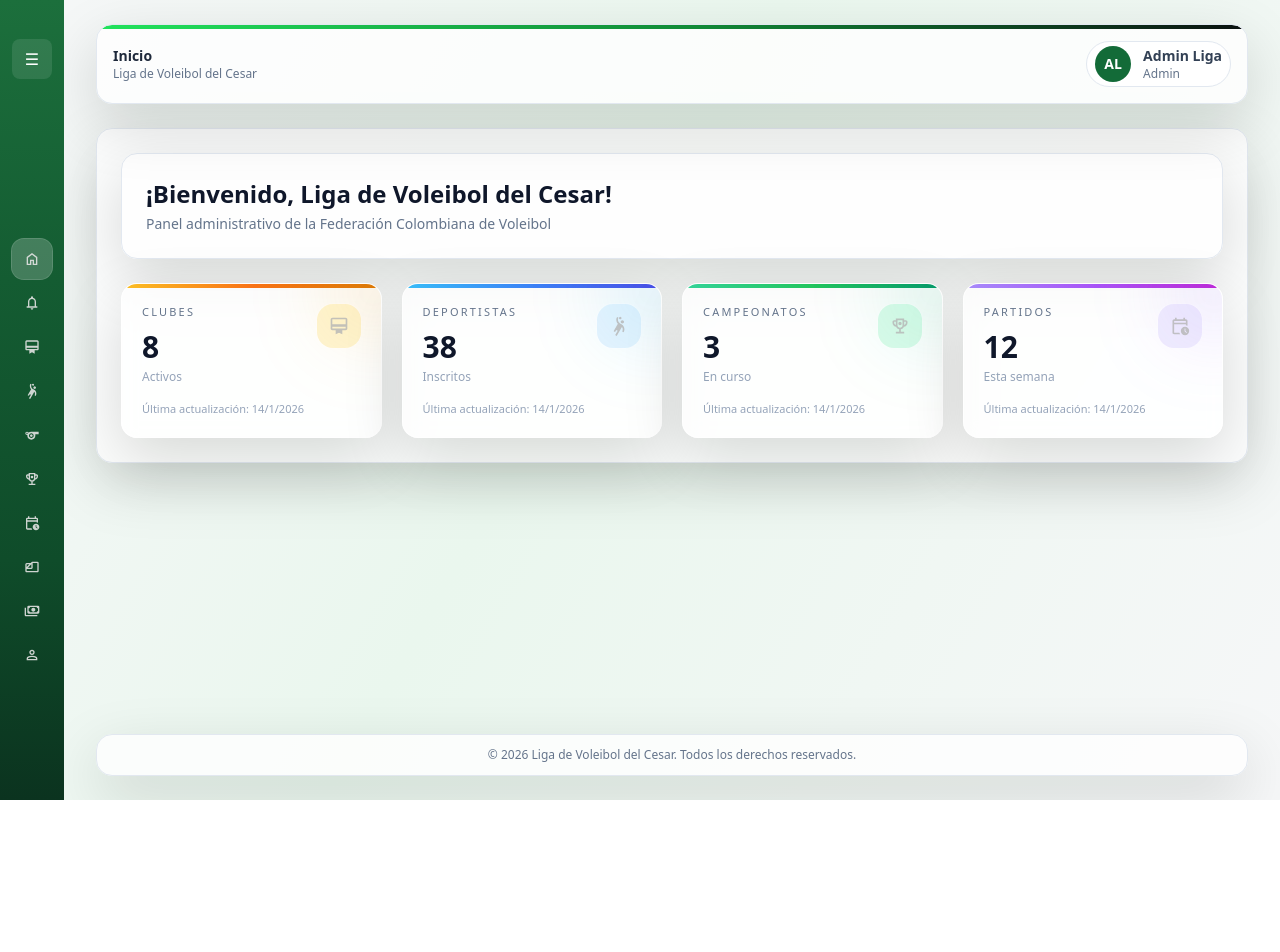
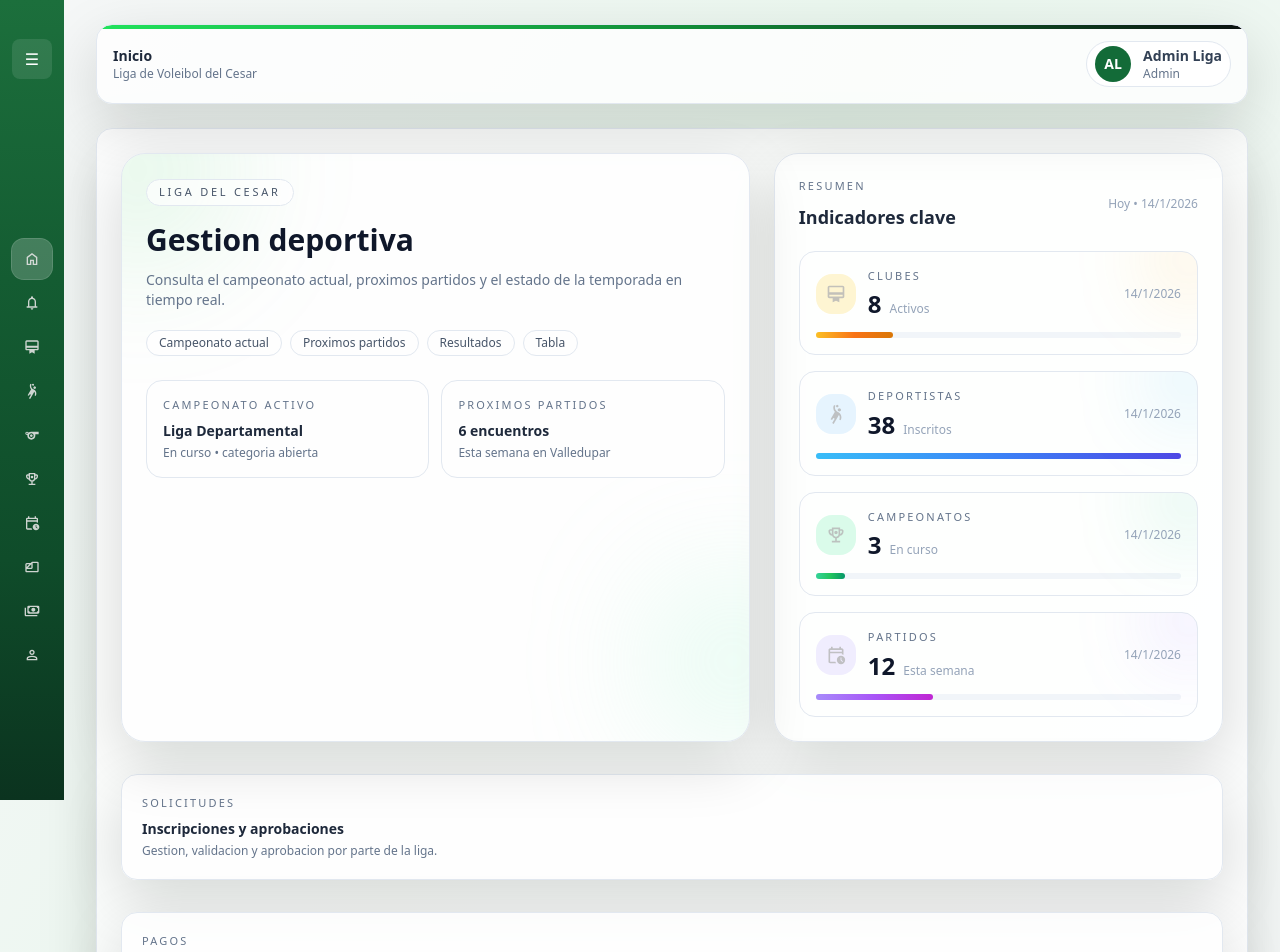
Before and after one commit to SamPerezCode/app-liga-voleibol, a React (Vite) app: page / in a window 1280 px wide. Shown: the top 952 px of the page. Before the commit the page ends 800 px from the top, so only its background shows below. Built offline with nearby package versions, Linux system fonts and the light colour scheme; sample sign-in values are in the browser's storage.

Commit message:
Se actualiza la UI de la pagina de incio, función y navegación de las cards a las secciones principales

```diff
--- a/src/app/AppShell.tsx
+++ b/src/app/AppShell.tsx
@@ -70,7 +70,10 @@ const AppShell = () => {
               onLogout={handleLogout}
             />
             <div className="mt-6 rounded-2xl border border-slate-200 bg-white/80 p-6 shadow-card-soft">
-              <Contain activeSection={activeSection} />
+              <Contain
+                activeSection={activeSection}
+                onNavigate={setActiveSection}
+              />
             </div>
           </div>
         </main>
--- a/src/app/contain/Contain.tsx
+++ b/src/app/contain/Contain.tsx
@@ -12,12 +12,12 @@ import PerfilPage from "../../features/perfil/pages/PerfilPage";
 
 type Props = {
   activeSection: AppSection;
+  onNavigate: (section: AppSection) => void;
 };
-
-const Contain = ({ activeSection }: Props) => {
+const Contain = ({ activeSection, onNavigate }: Props) => {
   switch (activeSection) {
     case "Inicio":
-      return <Home />;
+      return <Home onNavigate={onNavigate} />;
     case "Solicitudes":
       return <SolicitudesPage />;
     case "Clubes":
--- a/src/pages/Home.tsx
+++ b/src/pages/Home.tsx
@@ -1,9 +1,15 @@
+import type { AppSection } from "../app/types/layout";
+
+type HomeProps = {
+  onNavigate: (section: AppSection) => void;
+};
 const stats = [
   {
     label: "Clubes",
     value: 8,
+    note: "Activos",
     icon: "/clubs.svg",
-    note: "Activos",
+    section: "Clubes",
     accent: "from-amber-400 via-orange-500 to-amber-600",
     glow: "bg-amber-500/15",
     chip: "bg-amber-100/80 text-amber-800",
@@ -11,8 +17,9 @@ const stats = [
   {
     label: "Deportistas",
     value: 38,
+    note: "Inscritos",
     icon: "/athlete.svg",
-    note: "Inscritos",
+    section: "Deportistas",
     accent: "from-sky-400 via-blue-500 to-indigo-600",
     glow: "bg-sky-500/15",
     chip: "bg-sky-100/80 text-sky-800",
@@ -20,8 +27,9 @@ const stats = [
   {
     label: "Campeonatos",
     value: 3,
+    note: "En curso",
     icon: "/championship.svg",
-    note: "En curso",
+    section: "Campeonatos",
     accent: "from-emerald-400 via-green-500 to-emerald-600",
     glow: "bg-emerald-500/15",
     chip: "bg-emerald-100/80 text-emerald-800",
@@ -29,69 +37,201 @@ const stats = [
   {
     label: "Partidos",
     value: 12,
+    note: "Esta semana",
     icon: "/matches.svg",
-    note: "Esta semana",
+    section: "Partidos",
     accent: "from-violet-400 via-purple-500 to-fuchsia-600",
     glow: "bg-violet-500/15",
     chip: "bg-violet-100/80 text-violet-800",
   },
-];
+] as const;
 
-const Home = () => {
+const Home = ({ onNavigate }: HomeProps) => {
+  const today = new Date().toLocaleDateString("es-CO");
+  const maxValue = Math.max(...stats.map((stat) => stat.value));
+
   return (
-    <section className="space-y-6">
-      <div className="rounded-2xl border border-slate-200 bg-white/80 p-6 shadow-card-soft">
-        <h1 className="text-2xl font-semibold">
-          ¡Bienvenido, Liga de Voleibol del Cesar!
+    <section className="space-y-8">
+      <div className="grid gap-6 lg:grid-cols-[1.4fr_1fr]">
+        <div className="relative overflow-hidden rounded-3xl border border-slate-200 bg-white/80 p-6 shadow-card-soft">
+          <div className="absolute -left-20 -top-20 h-48 w-48 rounded-full bg-league-400/15 blur-3xl" />
+          <div className="absolute -right-16 bottom-0 h-40 w-40 rounded-full bg-emerald-200/30 blur-3xl" />
+
+          <div className="relative">
+            <span className="inline-flex items-center rounded-full border border-slate-200 bg-white/70 px-3 py-1 text-[11px] uppercase tracking-[0.25em] text-slate-600">
+              LIGA DEL CESAR
+            </span>
+            <h1 className="mt-4 text-3xl font-semibold text-slate-900">
+              Gestion deportiva
             </h1>
-        <p className="mt-1 text-sm text-slate-500">
-          Panel administrativo de la Federación Colombiana de Voleibol
+            <p className="mt-3 text-sm text-slate-500">
+              Consulta el campeonato actual, proximos partidos y el
+              estado de la temporada en tiempo real.
             </p>
+
+            <div className="mt-5 flex flex-wrap gap-2">
+              {[
+                "Campeonato actual",
+                "Proximos partidos",
+                "Resultados",
+                "Tabla",
+              ].map((item) => (
+                <span
+                  key={item}
+                  className="rounded-full border border-slate-200 bg-white/70 px-3 py-1 text-xs text-slate-600"
+                >
+                  {item}
+                </span>
+              ))}
             </div>
 
-      <div className="grid gap-5 sm:grid-cols-2 xl:grid-cols-4">
-        {stats.map((stat) => (
-          <div
+            <div className="mt-6 grid gap-3 sm:grid-cols-2">
+              <div className="rounded-2xl border border-slate-200 bg-white/70 p-4">
+                <div className="text-[11px] uppercase tracking-[0.2em] text-slate-500">
+                  Campeonato activo
+                </div>
+                <div className="mt-2 text-sm font-semibold text-slate-800">
+                  Liga Departamental
+                </div>
+                <div className="mt-1 text-xs text-slate-500">
+                  En curso • categoria abierta
+                </div>
+              </div>
+              <div className="rounded-2xl border border-slate-200 bg-white/70 p-4">
+                <div className="text-[11px] uppercase tracking-[0.2em] text-slate-500">
+                  Proximos partidos
+                </div>
+                <div className="mt-2 text-sm font-semibold text-slate-800">
+                  6 encuentros
+                </div>
+                <div className="mt-1 text-xs text-slate-500">
+                  Esta semana en Valledupar
+                </div>
+              </div>
+            </div>
+          </div>
+        </div>
+
+        <div className="rounded-3xl border border-slate-200 bg-white/85 p-6 shadow-card-soft">
+          <div className="flex items-center justify-between">
+            <div>
+              <div className="text-[11px] uppercase tracking-[0.2em] text-slate-500">
+                Resumen
+              </div>
+              <h2 className="mt-2 text-lg font-semibold text-slate-800">
+                Indicadores clave
+              </h2>
+            </div>
+            <div className="text-xs text-slate-400">
+              Hoy • {today}
+            </div>
+          </div>
+
+          <div className="mt-5 space-y-4">
+            {stats.map((stat) => {
+              const width = Math.round((stat.value / maxValue) * 100);
+
+              return (
+                <button
                   key={stat.label}
-            className="relative overflow-hidden rounded-2xl border border-white/70 bg-white/75 p-5 shadow-card-soft backdrop-blur transition hover:-translate-y-0.5 hover:shadow-[0_18px_40px_rgba(15,23,42,0.12)]"
+                  type="button"
+                  onClick={() => onNavigate(stat.section)}
+                  className="group relative w-full overflow-hidden rounded-2xl border border-slate-200 bg-white/70 p-4 text-left transition hover:-translate-y-1 hover:shadow-[0_18px_40px_rgba(15,23,42,0.12)] focus-visible:outline-none focus-visible:ring-2 focus-visible:ring-league-400"
+                  aria-label={`Ir a ${stat.label}`}
                 >
                   <div
-              className={`absolute inset-x-0 top-0 h-1 bg-gradient-to-r ${stat.accent}`}
+                    className={`pointer-events-none absolute -right-8 -top-8 h-20 w-20 rounded-full ${stat.glow} blur-2xl`}
                   />
+                  <div className="relative flex items-center justify-between">
+                    <div className="flex items-center gap-3">
                       <div
-              className={`pointer-events-none absolute -right-10 -top-10 h-24 w-24 rounded-full ${stat.glow} blur-2xl`}
-            />
-
-            <div className="flex items-start justify-between">
-              <div>
-                <p className="text-[11px] uppercase tracking-[0.2em] text-slate-500">
-                  {stat.label}
-                </p>
-                <p className="mt-2 text-3xl font-semibold text-slate-900">
-                  {stat.value}
-                </p>
-                <p className="mt-1 text-xs text-slate-400">
-                  {stat.note}
-                </p>
-              </div>
-
-              <div
-                className={`flex h-11 w-11 items-center justify-center rounded-2xl ${stat.chip} ring-1 ring-white/60`}
+                        className={`flex h-10 w-10 items-center justify-center rounded-2xl ${stat.chip} ring-1 ring-white/60`}
                       >
                         <img
                           src={stat.icon}
                           className="h-5 w-5 opacity-80 filter brightness-75 contrast-125"
                         />
                       </div>
+                      <div>
+                        <div className="text-[11px] uppercase tracking-[0.2em] text-slate-500">
+                          {stat.label}
+                        </div>
+                        <div className="mt-1 flex items-baseline gap-2">
+                          <span className="text-2xl font-semibold text-slate-900">
+                            {stat.value}
+                          </span>
+                          <span className="text-xs text-slate-400">
+                            {stat.note}
+                          </span>
+                        </div>
+                      </div>
+                    </div>
+                    <span className="text-xs text-slate-400">
+                      {today}
+                    </span>
                   </div>
 
-            <div className="mt-4 text-[11px] text-slate-400">
-              Última actualización:{" "}
-              {new Date().toLocaleDateString("es-CO")}
+                  <div className="mt-3 h-1.5 w-full rounded-full bg-slate-100">
+                    <div
+                      className={`h-full rounded-full bg-gradient-to-r ${stat.accent}`}
+                      style={{ width: `${width}%` }}
+                    />
+                  </div>
+                </button>
+              );
+            })}
           </div>
         </div>
-        ))}
       </div>
+
+      <button
+        type="button"
+        onClick={() => onNavigate("Solicitudes")}
+        className="w-full rounded-2xl border border-slate-200 bg-white/80 p-5 text-left shadow-card-soft transition hover:-translate-y-1 hover:shadow-[0_18px_40px_rgba(15,23,42,0.12)] focus-visible:outline-none focus-visible:ring-2 focus-visible:ring-league-400"
+      >
+        <div className="text-[11px] uppercase tracking-[0.2em] text-slate-500">
+          Solicitudes
+        </div>
+        <p className="mt-2 text-sm font-semibold text-slate-800">
+          Inscripciones y aprobaciones
+        </p>
+        <p className="mt-1 text-xs text-slate-500">
+          Gestion, validacion y aprobacion por parte de la liga.
+        </p>
+      </button>
+
+      <button
+        type="button"
+        onClick={() => onNavigate("Pagos")}
+        className="w-full rounded-2xl border border-slate-200 bg-white/80 p-5 text-left shadow-card-soft transition hover:-translate-y-1 hover:shadow-[0_18px_40px_rgba(15,23,42,0.12)] focus-visible:outline-none focus-visible:ring-2 focus-visible:ring-league-400"
+      >
+        <div className="text-[11px] uppercase tracking-[0.2em] text-slate-500">
+          Pagos
+        </div>
+        <p className="mt-2 text-sm font-semibold text-slate-800">
+          Recaudos en linea
+        </p>
+        <p className="mt-1 text-xs text-slate-500">
+          Realiza el pago de tu inscripcion en linea.
+        </p>
+      </button>
+
+      <button
+        type="button"
+        onClick={() => onNavigate("Clubes")}
+        className="w-full rounded-2xl border border-slate-200 bg-white/80 p-5 text-left shadow-card-soft transition hover:-translate-y-1 hover:shadow-[0_18px_40px_rgba(15,23,42,0.12)] focus-visible:outline-none focus-visible:ring-2 focus-visible:ring-league-400"
+      >
+        <div className="text-[11px] uppercase tracking-[0.2em] text-slate-500">
+          Gestion de clubes
+        </div>
+        <p className="mt-2 text-sm font-semibold text-slate-800">
+          Estado y documentos
+        </p>
+        <p className="mt-1 text-xs text-slate-500">
+          Seguimiento, gestion y validacion de la informacion
+          relacionada.
+        </p>
+      </button>
     </section>
   );
 };
```
Lines whose indentation alone changed are shown as unchanged.
